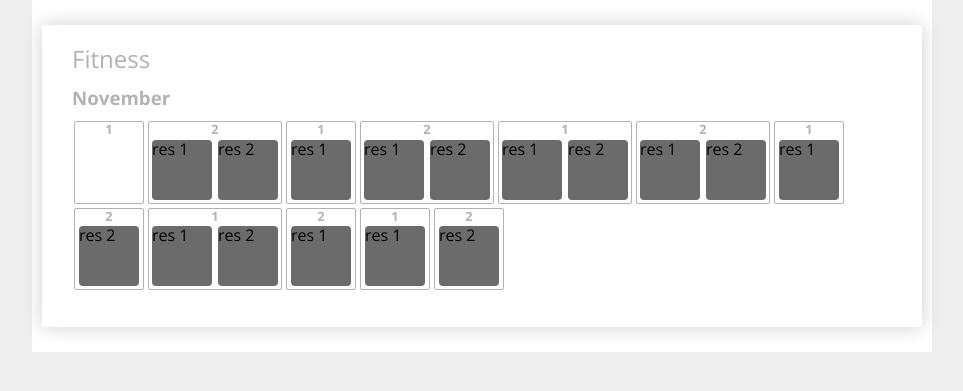
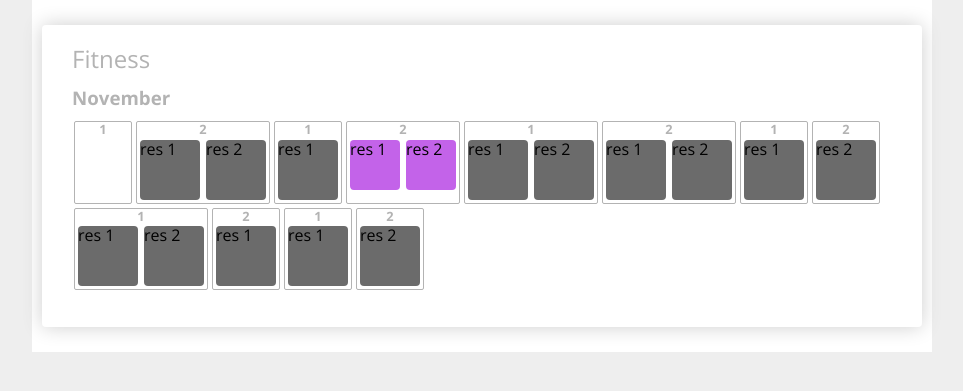
Before and after one commit to nadyawyn/si20, a PHP site: page /src/report.html in a window 1280 px wide. Shown: the part 147-538 px from the top of the page, without its empty margins (158-1121 px from the left). Run offline with PHP 8.4, Linux system fonts and the light colour scheme.

Commit message:
Updated styles for FT report

```diff
--- a/src/report.html
+++ b/src/report.html
@@ -106,10 +106,10 @@
 						2
 					</div>
 					<div class="fitness__day_res">
-						<div class="fitness__day_res-item fitness__list-item">
+						<div class="fitness__day_res-item fitness__res-item">
 							res 1
 						</div>
-						<div class="fitness__day_res-item fitness__list-item">
+						<div class="fitness__day_res-item fitness__res-item">
 							res 2
 						</div>
 					</div>
--- a/src/sass/blocks/_fitness.scss
+++ b/src/sass/blocks/_fitness.scss
@@ -30,6 +30,24 @@
 		}
 	}
 
+	&__res {
+		&-item {
+			width: 50px;
+			height: 50px;
+			border-radius: 4px;
+			flex-grow: 0;
+			flex-shrink: 0;
+
+			margin: 3px;
+
+			background-color: $color_res;
+
+			background-repeat: no-repeat;
+			background-position: center center;
+			background-size: 80%;
+		}
+	}
+
 	&__wrapper {
 		&_output {
 			display: flex;
@@ -40,7 +58,7 @@
 	&__day {
 		border: 1px solid $color_grey;
 		border-radius: 2px;
-		min-width: 70px;
+		min-width: 58px;
 		margin: 2px;
 
 		display: flex;
```
Also changed, not shown: dist/report.html (+1 -1 lines), dist/css/style.min.css.
